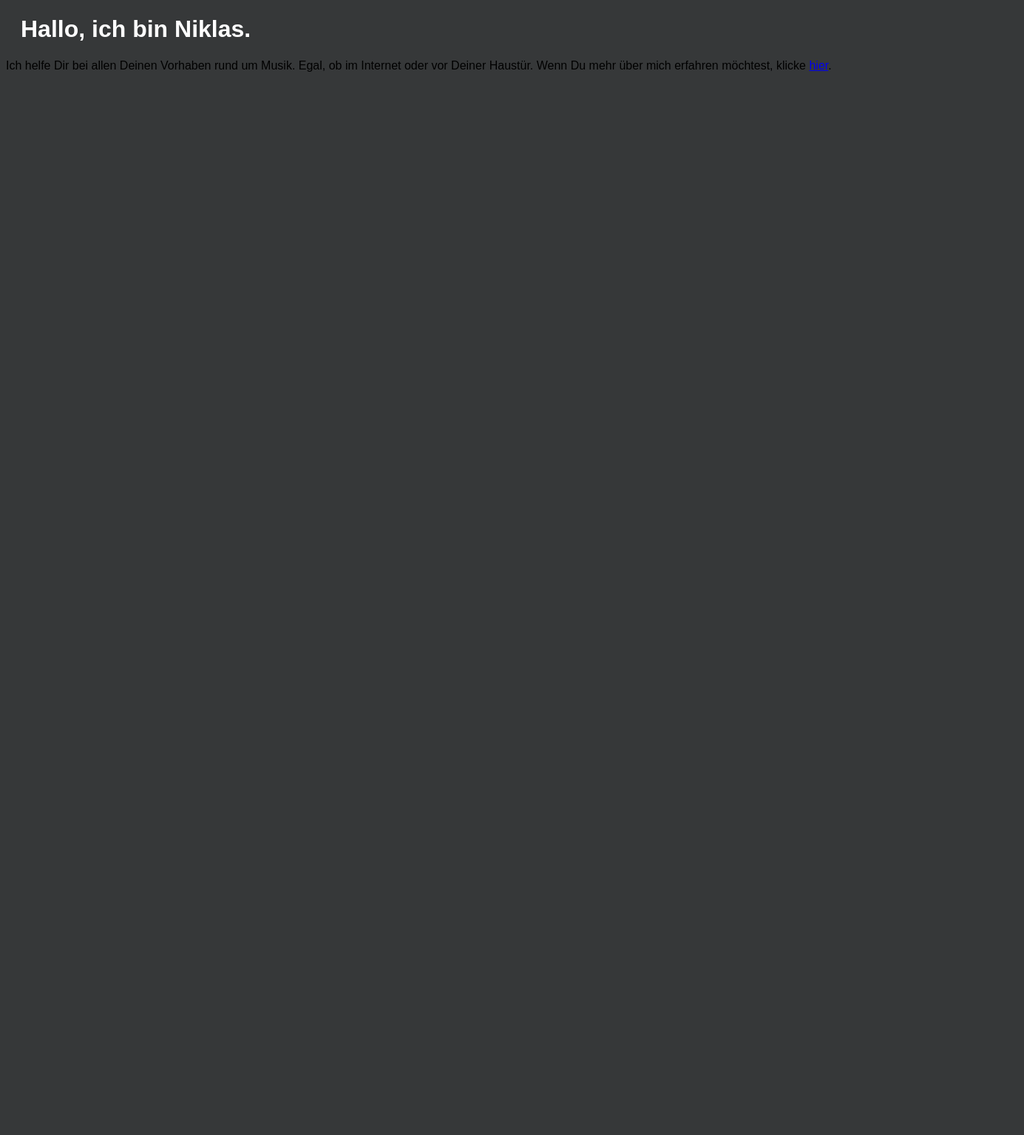
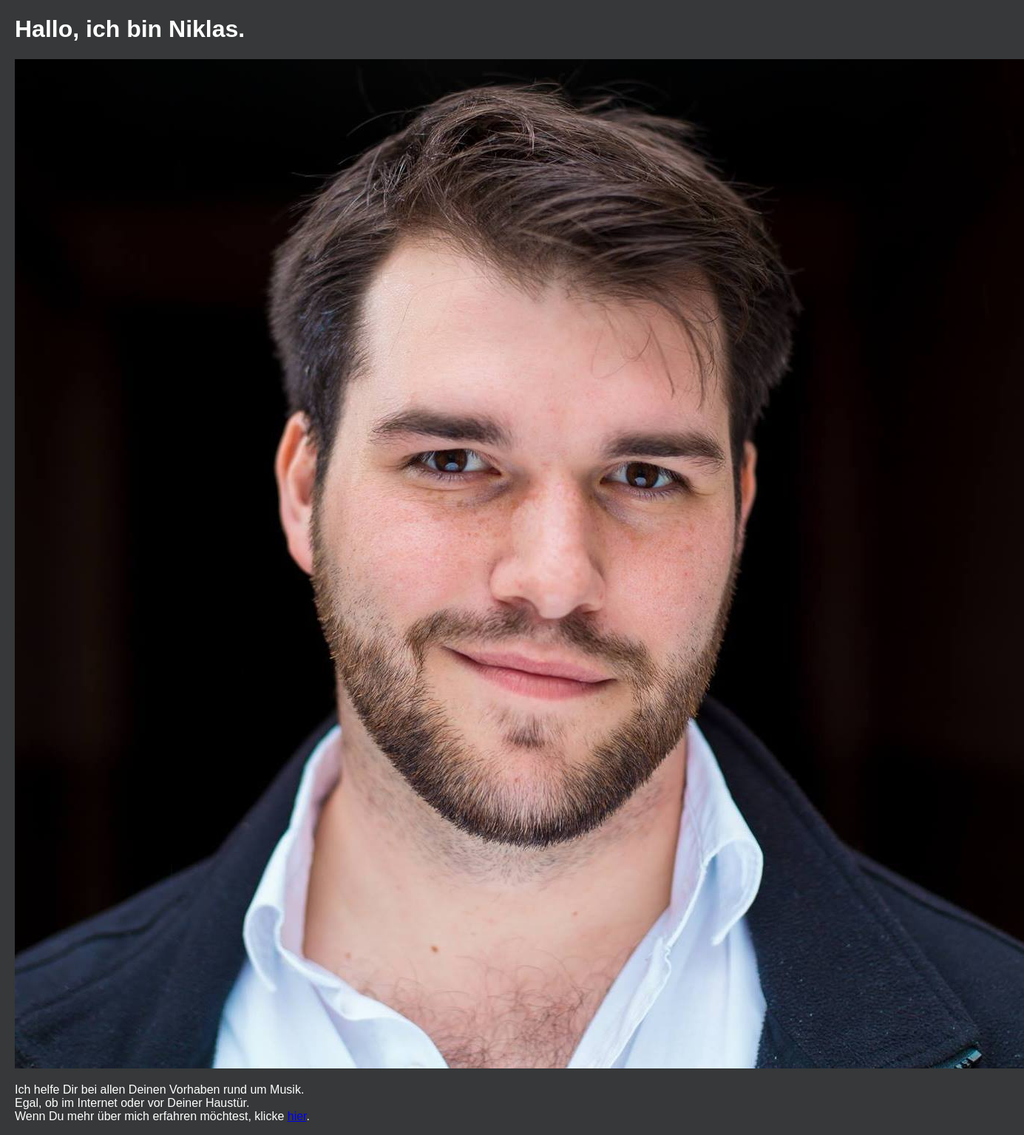
Before and after one commit to niklasrudolph/niklasrudolph.github.io, a plain HTML site: page index.html in a window 1280 px wide. Shown: the whole page at 74% size, 1385 px wide, since content can reach past the window. Before the commit the page ends 800 px from the top, so only its background shows below. Drawn offline with Linux system fonts and the light colour scheme.

Commit message:
add profile picture; center

```diff
--- a/index.html
+++ b/index.html
@@ -5,6 +5,11 @@
 </head>
 <body>
 	<h1>Hallo, ich bin Niklas.</h1>
-	<p>Ich helfe Dir bei allen Deinen Vorhaben rund um Musik. Egal, ob im Internet oder vor Deiner Haustür. Wenn Du mehr über mich erfahren möchtest, klicke <a href="https://niklasrudolph.de">hier</a>.
+	<img src="./img/niklas.jpg">
+	<p>
+		Ich helfe Dir bei allen Deinen Vorhaben rund um Musik.<br>
+		Egal, ob im Internet oder vor Deiner Haustür.<br>
+		Wenn Du mehr über mich erfahren möchtest, klicke <a href="https://niklasrudolph.de">hier</a>.
+	</p>
 </body>
 </html>
--- a/style.css
+++ b/style.css
@@ -1,9 +1,7 @@
 body {
   background-color: #363839;
   font-family: 'Montserrat', sans-serif;
+  margin-left: 20px;
+  color: white;
+  align: center;
 }
-
-h1 {
-  color: white;
-  margin-left: 20px;
-}
```
Also changed, not shown: img/niklas.jpg (added).
